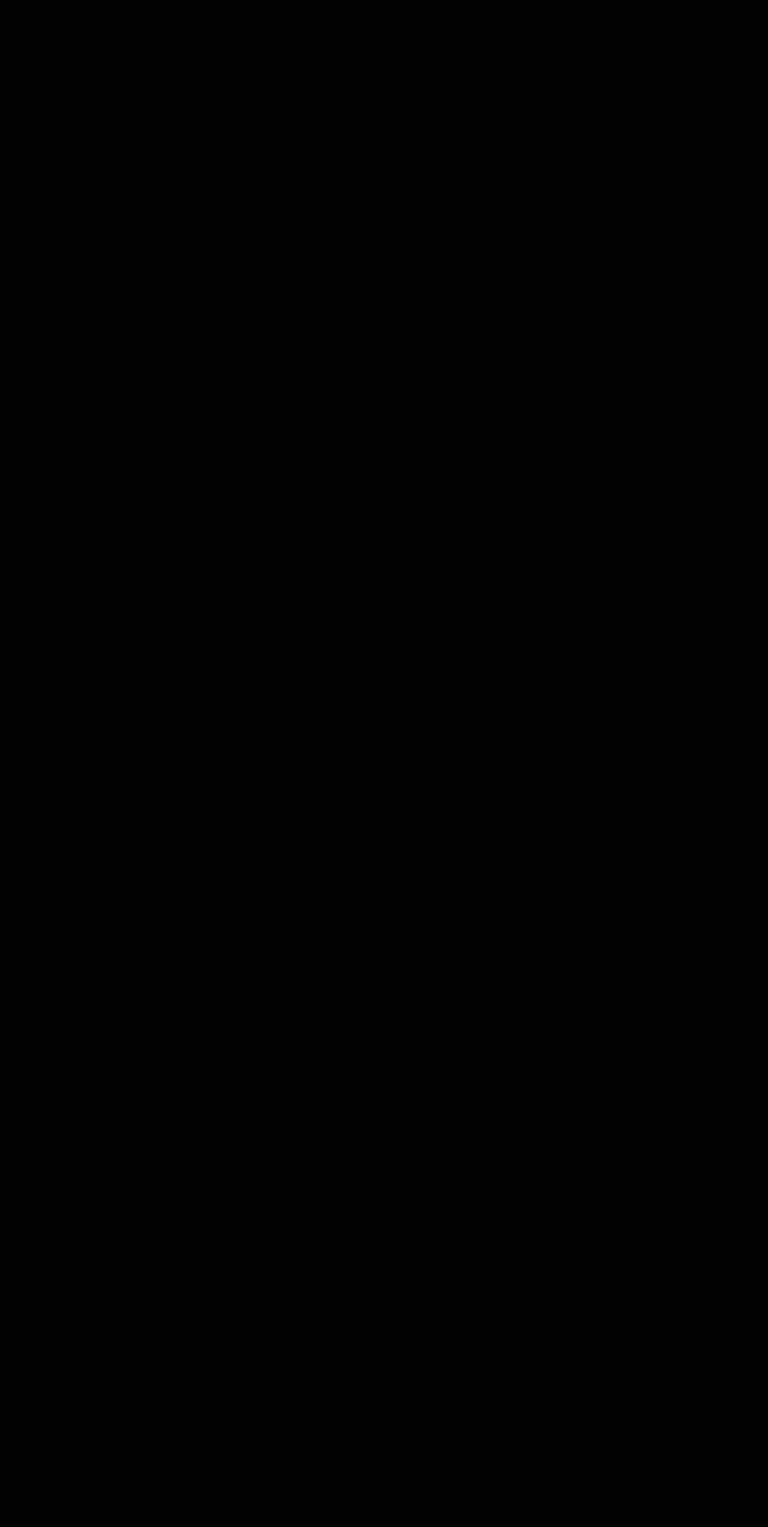
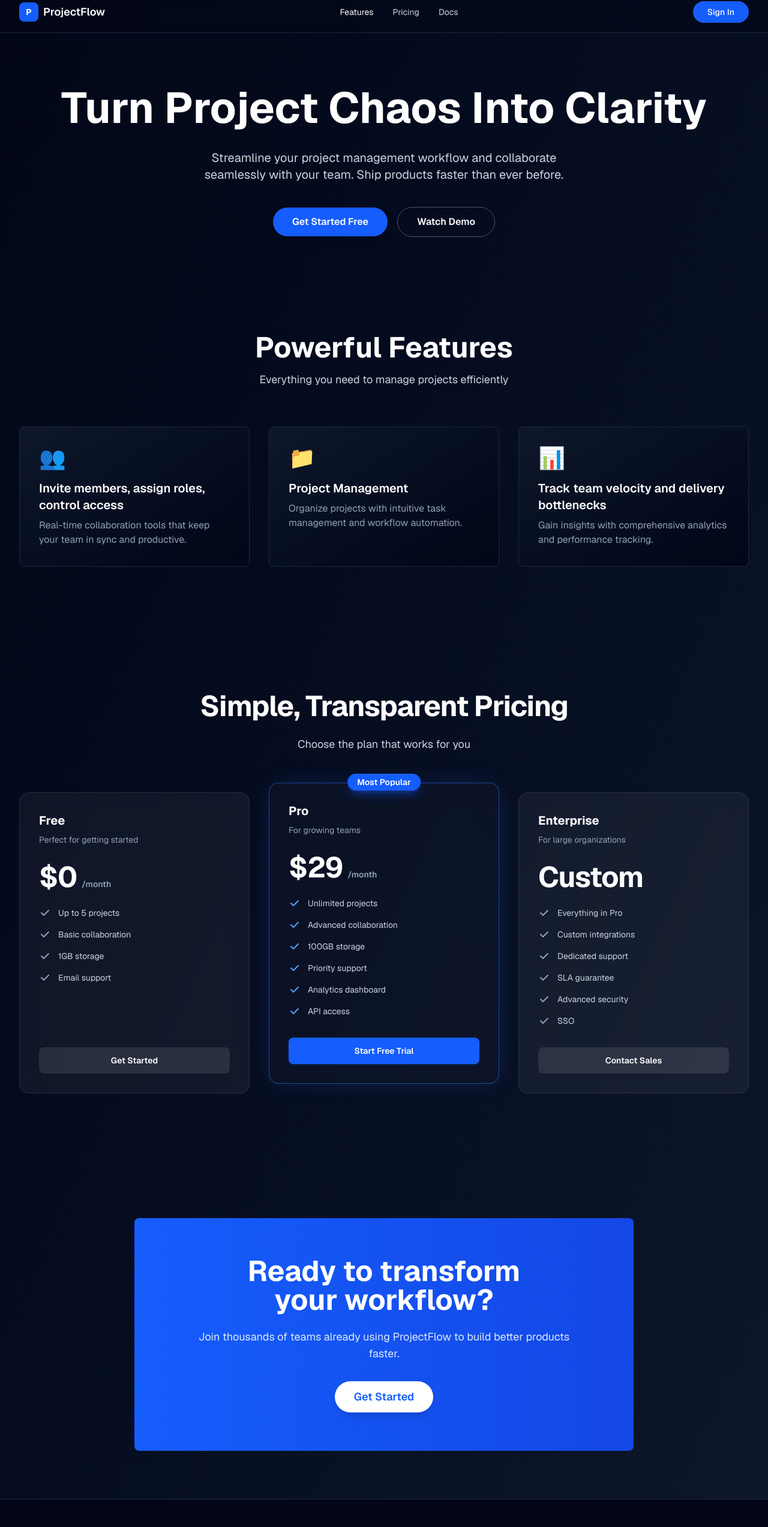
Before and after one commit to iamapoorv476/SaaS-Project, a Next.js app in the folder my-app/: page / in a window 1280 px wide. Before the commit this address had no page. Shown: the part 14-2560 px from the top of the page at 60% size. Before the commit the page ends 800 px from the top, so only its background shows below. Built offline with nearby package versions, Linux system fonts and the light colour scheme; no server answers.

Commit message:
feat: restore landing page as root

```diff
--- a/my-app/app/page.tsx
+++ b/my-app/app/page.tsx
@@ -1,5 +1,19 @@
-import { redirect } from "next/navigation";
+import { Header } from "./src/components/header"
+import { Hero } from "./src/components/hero"
+import { Features } from "./src/components/features"
+import { Pricing } from "./src/components/pricing"
+import { FinalCTA } from "./src/components/final-cta"
+import { Footer } from "./src/components/footer"
 
-export default function RootPage() {
-  redirect("/signin");
+export default function Home() {
+  return (
+    <main className="min-h-screen bg-gradient-to-br from-slate-950 to-slate-900">
+      <Header />
+      <Hero />
+      <Features />
+      <Pricing />
+      <FinalCTA />
+      <Footer />
+    </main>
+  )
 }
```
